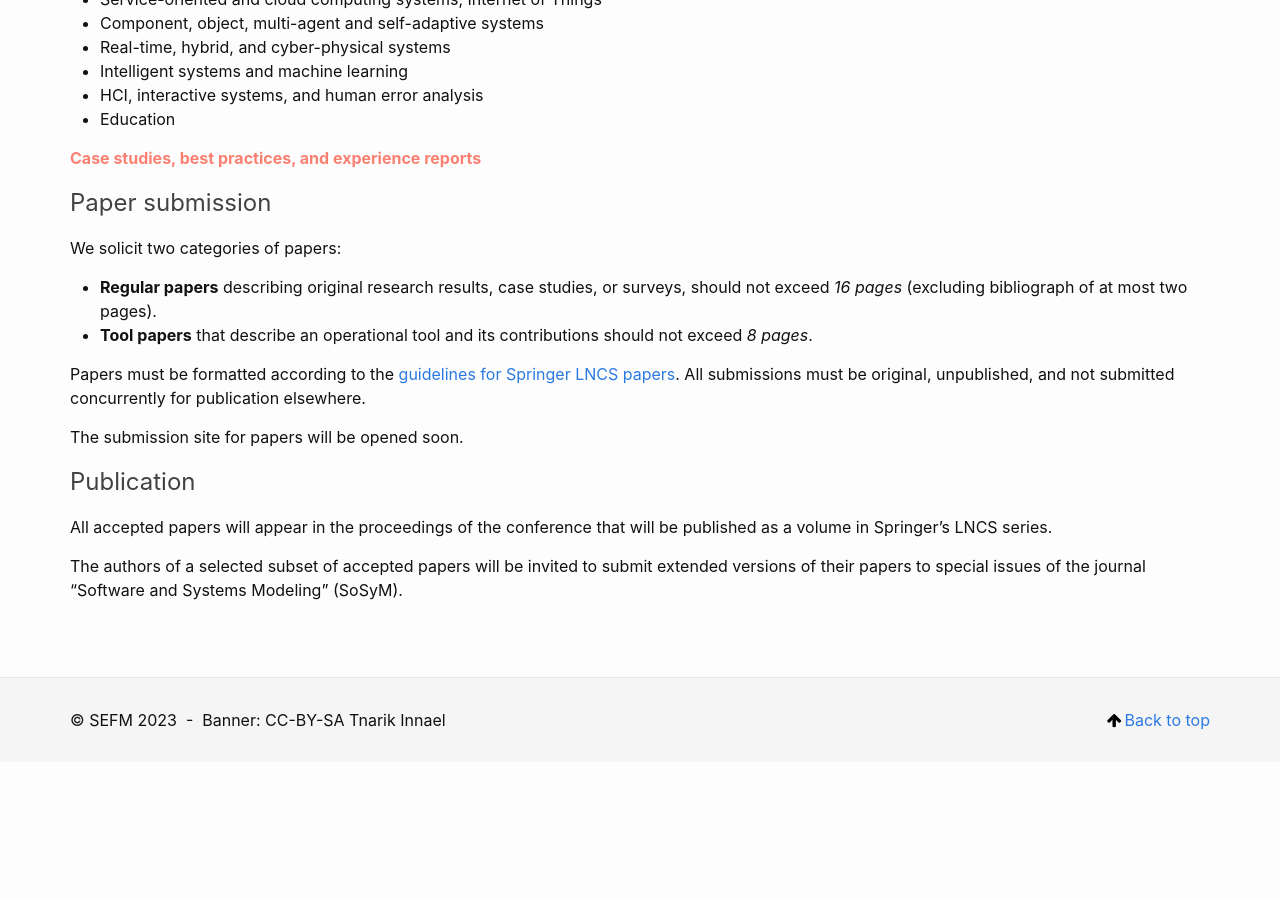
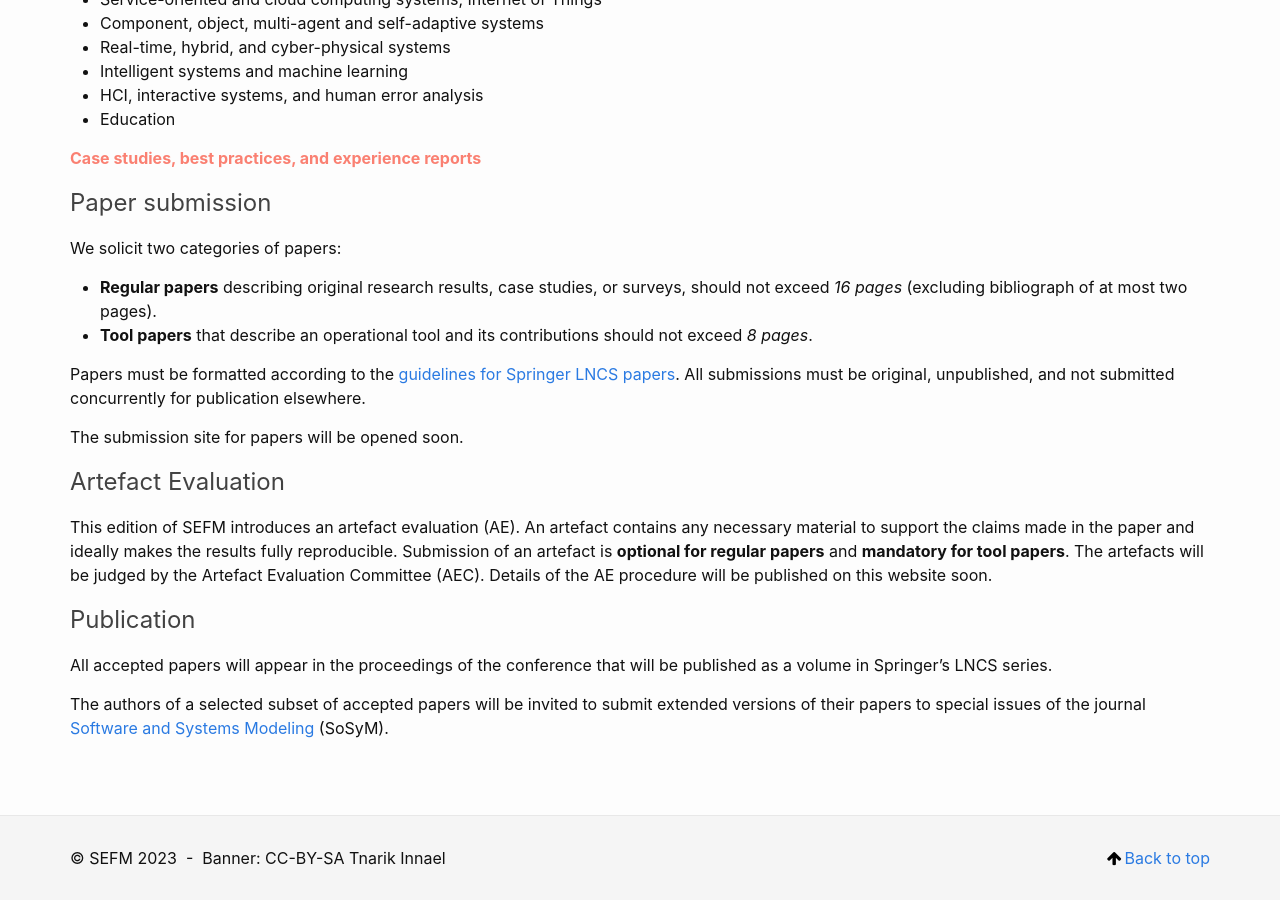
Before and after one commit to sefm-conference/2023, a Jekyll site: the page built from _pages/callforpapers.md, in a window 1280 px wide and 900 px high, scrolled down 1608 px. Built offline with Jekyll 4.4.1, drawn with Linux system fonts in a browser that asks for light colours; comment, search, counter and statistics services are not loaded; before the commit the page ends 2370 px from its top, so only the background shows below that.

Commit message:
Mention artefacts in CfP

```diff
--- a/_pages/callforpapers.md
+++ b/_pages/callforpapers.md
@@ -74,9 +74,13 @@ All submissions must be original, unpublished, and not submitted concurrently fo
 The submission site for papers will be opened soon.
 <!-- [https://easychair.org/conferences/?conf=sefm2023](https://easychair.org/conferences/?conf=sefm2023) -->
 
+## Artefact Evaluation
+
+This edition of SEFM introduces an artefact evaluation (AE). An artefact contains any necessary material to support the claims made in the paper and ideally makes the results fully reproducible. Submission of an artefact is **optional for regular papers** and **mandatory for tool papers**. The artefacts will be judged by the Artefact Evaluation Committee (AEC). Details of the AE procedure will be published on this website soon.
+
 ## Publication
 
 All accepted papers will appear in the proceedings of the conference that will
 be published as a volume in Springer's LNCS series.
 
-The authors of a selected subset of accepted papers will be invited to submit extended versions of their papers to special issues of the journal "Software and Systems Modeling" (SoSyM).
+The authors of a selected subset of accepted papers will be invited to submit extended versions of their papers to special issues of the journal [Software and Systems Modeling](https://www.springer.com/journal/10270) (SoSyM).
```
Also changed, not shown: _pages/index.md (+1 -1 lines).
